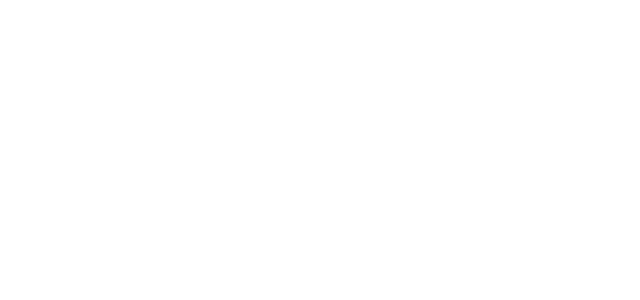
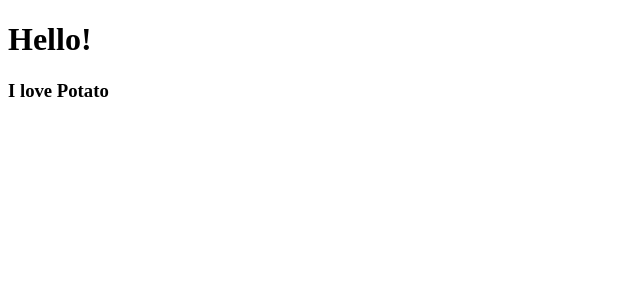
Before and after one commit to AhnDogeon/React_Movie, a React (Create React App) app in the folder movie-app/: page / in a window 1280 px wide. Shown: the top 300 px of the page, without its empty margins (0-640 px from the left). Built offline with nearby package versions, Linux system fonts and the light colour scheme.

Commit message:
210503 | start React App

```diff
--- a/movie-app/src/App.js
+++ b/movie-app/src/App.js
@@ -1,9 +1,11 @@
 import React from 'react';
+import Potato from './potato';
 
 function App() {
   return (
     <div className="App">
-
+      <h1>Hello!</h1>
+      <Potato />
     </div>
   );
 }
--- a/movie-app/src/index.js
+++ b/movie-app/src/index.js
@@ -1,6 +1,8 @@
 import React from 'react';
 import ReactDOM from 'react-dom';
 import App from './App';
+import Potato from './potato';
+
 
 ReactDOM.render(
   <React.StrictMode>
--- /dev/null
+++ b/movie-app/src/potato.js
@@ -0,0 +1,7 @@
+import React from "react";
+
+function Potato(){
+    return <h3>I love Potato</h3>
+}
+
+export default Potato;
```
Also changed, not shown: 1 other file (tests, documents, lock files or other folders).
